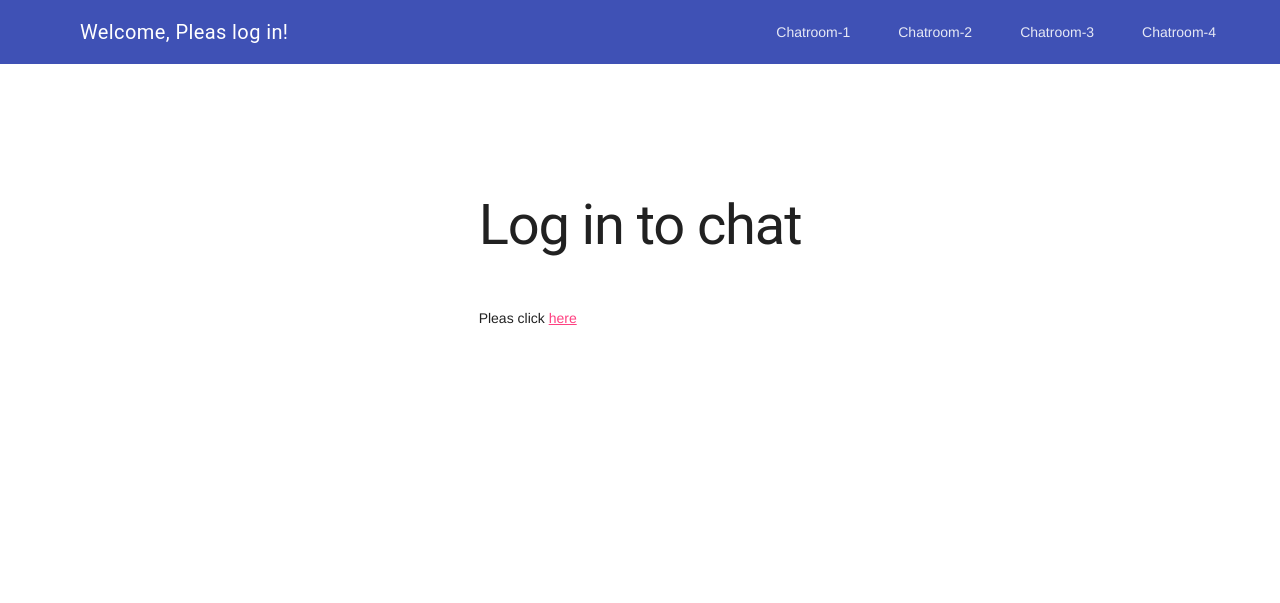
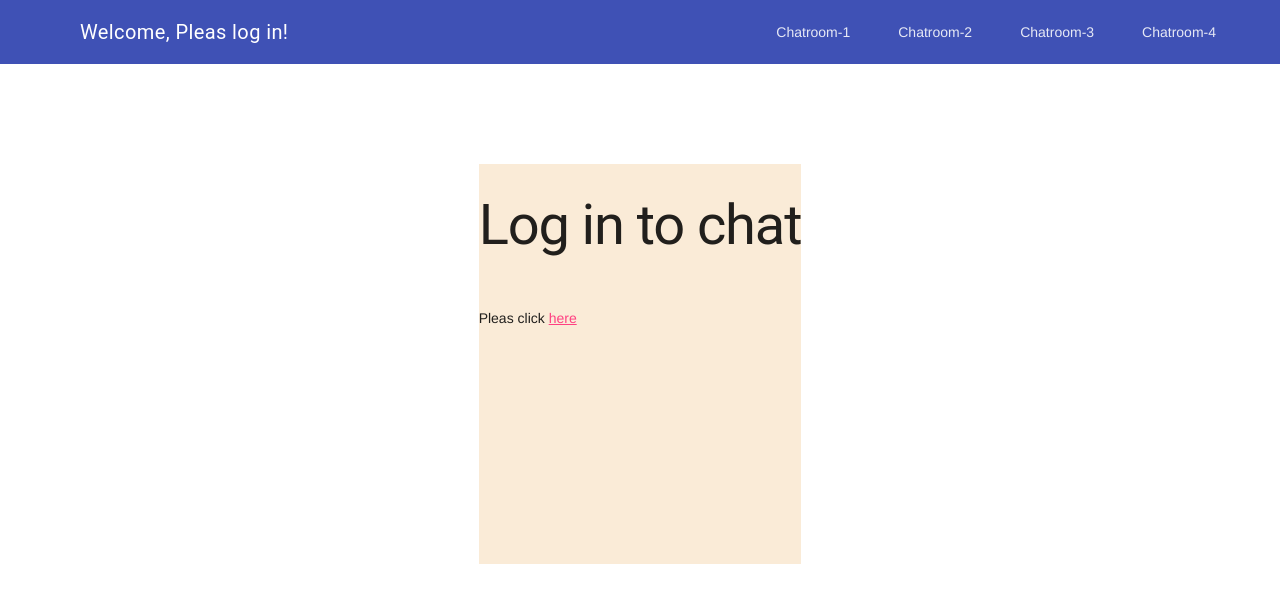
Before and after one commit to normanrahmel/Django-ChatApp, a Django app: template chat/templates/chat/index.html in a window 1280 px wide. Shown: the top 603 px of the page. Run offline with Django 4.2, Linux system fonts and the light colour scheme; the template is opened without the code that fills it, so the values that code supplies are empty.

Commit message:
some fixes

```diff
--- a/chat/templates/chat/index.html
+++ b/chat/templates/chat/index.html
@@ -16,11 +16,16 @@
 
     fd.append("textmessage", messageField.value);
     fd.append("csrfmiddlewaretoken", token);
+
+    let messageAuthor = "{{request.user.username}}";
+    let createdAt = "{{message.created_at}}";
+
     try {
       messageContainer.innerHTML += `
-            <div id="deleteMessage">
-                <span class="color-gray"> {{ request.user.first_name }}: <i class="color-gray">${messageField.value} </i></span>
-            </div>`;
+          <div id="deleteMessage">
+             <span class="color-gray"> ${messageAuthor}: <i class="color-gray">${messageField.value} </i></span>
+        </div>`;
+
       let response = await fetch("/chat/", {
         method: "POST",
         body: fd,
@@ -28,11 +33,18 @@
 
       let json = await response.json();
       console.log("json is", json);
+      console.log(JSON.parse(json));
+      console.log(json[0]);
+
+      // let messageDate = json["fields"]["created_at"];
+      //console.log(messageDate);
 
       document.getElementById("deleteMessage").remove();
+
       messageContainer.innerHTML += `
             <div">
-                <span> {{ request.user.first_name }}: <i>${messageField.value} </i></span>
+                <span class="color-gray">json${createdAt}</span> <br>
+                <span> ${messageAuthor}: <i>${messageField.value} </i></span>
             </div>`;
 
       messageField.value = "";
@@ -44,7 +56,7 @@
   }
 </script>
 
-<form onsubmit="sendMessage(); return false;" method="post">
+<form onsubmit="sendMessage(); return false;">
   {% csrf_token %}
   <div class="mdl-textfield mdl-js-textfield mdl-textfield--floating-label">
     <input
--- a/static/css/style.css
+++ b/static/css/style.css
@@ -27,3 +27,13 @@
   .color-gray{
     color: gray;
   }
+
+  #messageContainer{
+    overflow-y: scroll;
+    overflow-x: hidden;
+    height: 400px;
+    max-width: 350px;
+    width: fit-content;
+    word-break: break-word;
+    background-color: antiquewhite;
+  }
```
Also changed, not shown: chat/views.py (+5 -4 lines), db.sqlite3.
